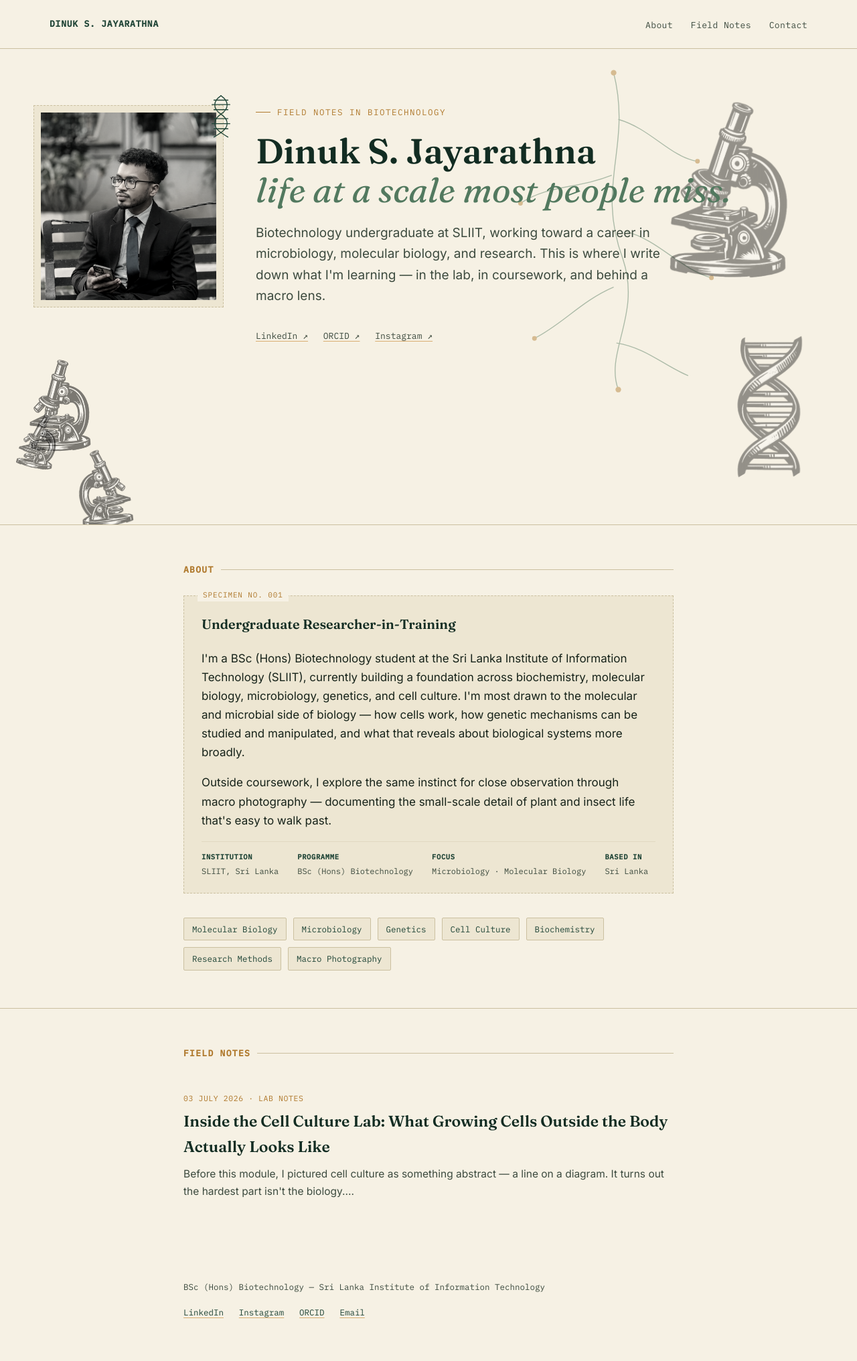
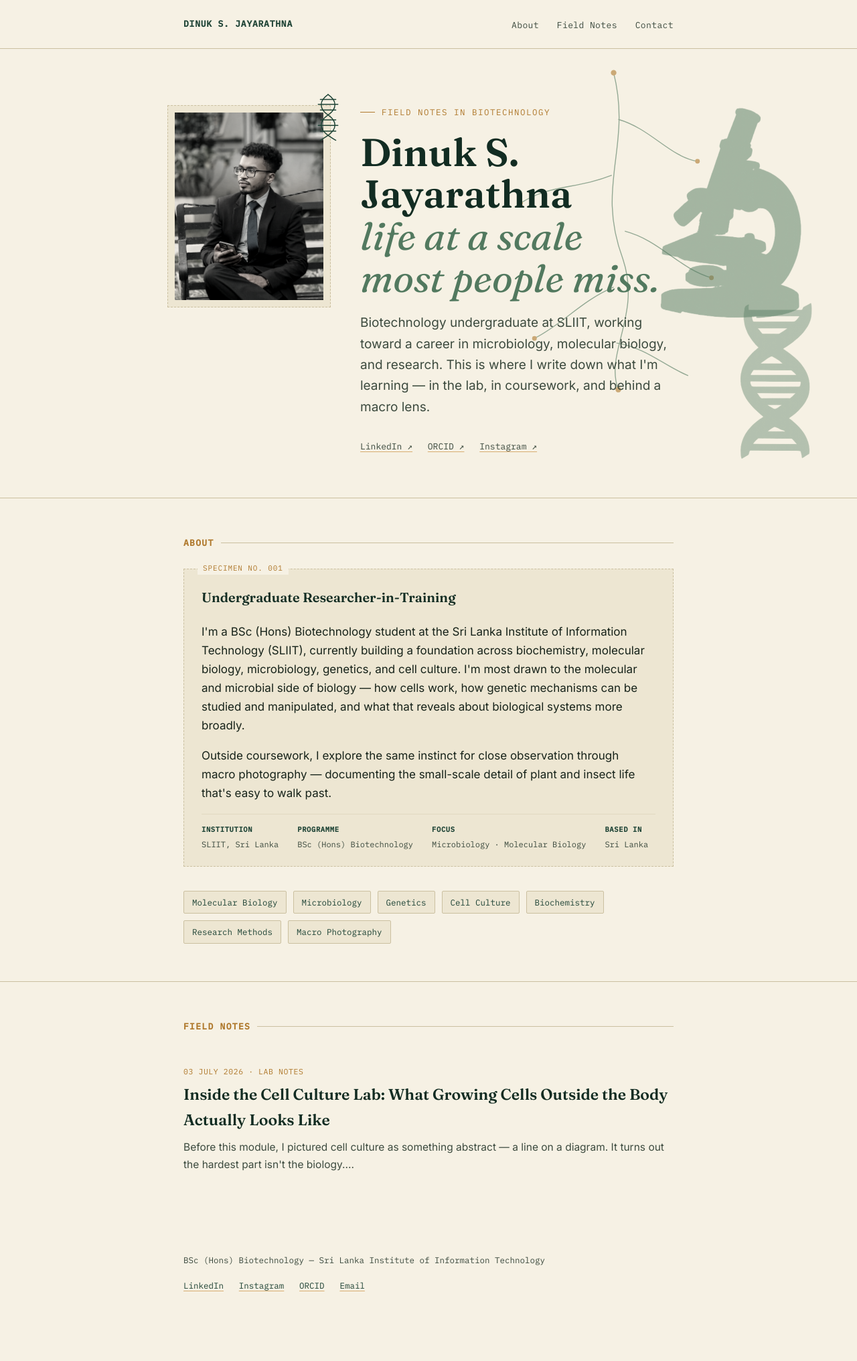
Before and after one commit to DinukSJayarathna/test-10, a Jekyll site: the page built from index.html, in a window 1280 px wide. Shown: the whole page at 67% size. Built offline with Jekyll 4.4.1, drawn with Linux system fonts in a browser that asks for light colours; after the commit the page ends 1992 px from its top, so only the background shows below that.

Commit message:
Add files via upload

```diff
--- a/assets/css/style.css
+++ b/assets/css/style.css
@@ -61,7 +61,6 @@
 }
 
 .site-header .wrap {
-  max-width: 1180px;
   display: flex;
   justify-content: space-between;
   align-items: center;
@@ -106,7 +105,7 @@
   right: -40px;
   width: 640px;
   height: 640px;
-  opacity: 0.45;
+  opacity: 0.6;
   z-index: 0;
   pointer-events: none;
 }
@@ -114,36 +113,35 @@
 .hero-bg-icon {
   position: absolute;
   z-index: 0;
-  opacity: 0.4;
+  opacity: 0.5;
   pointer-events: none;
-  filter: grayscale(100%);
 }
 
 .hero-bg-microscope {
-  width: 250px;
+  width: 300px;
   height: auto;
-  top: 6px;
-  right: 60px;
+  top: 0px;
+  right: 30px;
 }
 
 .hero-bg-dna {
-  width: 190px;
+  width: 210px;
   height: auto;
-  bottom: 0px;
-  right: 30px;
+  bottom: -20px;
+  right: 10px;
+  opacity: 0.4;
 }
 
-@media (max-width: 1000px) {
+@media (max-width: 900px) {
   .hero-bg-icon { display: none; }
 }
 
 .hero-grid {
   position: relative;
   z-index: 1;
-  max-width: 1180px;
   display: grid;
-  grid-template-columns: 260px 1fr;
-  gap: 48px;
+  grid-template-columns: 220px 1fr;
+  gap: 44px;
   align-items: start;
 }
 
@@ -175,53 +173,15 @@
 
 .icon-dna-small {
   position: absolute;
-  top: -18px;
-  right: -16px;
-  width: 38px;
+  top: -20px;
+  right: -18px;
+  width: 42px;
   height: auto;
 }
 
 .icon-accent {
   display: block;
-  opacity: 0.9;
-}
-
-.icon-bacteria-side {
-  display: none;
-}
-
-.hero-bacteria-cluster {
-  position: relative;
-  margin: 40px 0 0 -30px;
-  height: 220px;
-  pointer-events: none;
-}
-
-.hero-bacteria-cluster img {
-  position: absolute;
-  opacity: 0.5;
-  filter: grayscale(100%);
-}
-
-.bacteria-1 {
-  width: 130px;
-  top: 0;
-  left: 6px;
-  transform: rotate(-4deg);
-}
-
-.bacteria-2 {
-  width: 78px;
-  top: 96px;
-  left: 0px;
-  transform: rotate(10deg);
-}
-
-.bacteria-3 {
-  width: 110px;
-  top: 140px;
-  left: 78px;
-  transform: rotate(-6deg) scaleX(-1);
+  opacity: 0.92;
 }
 
 @media (max-width: 640px) {
@@ -229,10 +189,9 @@
     grid-template-columns: 1fr;
   }
   .hero-photo-col {
-    width: 220px;
+    width: 170px;
     margin: 0 auto 8px;
   }
-  .hero-bacteria-cluster { display: none; }
 }
 
 .eyebrow {
@@ -258,16 +217,10 @@
 .hero h1 {
   font-family: var(--font-display);
   font-weight: 600;
-  font-size: clamp(32px, 4.4vw, 52px);
-  line-height: 1.12;
+  font-size: clamp(38px, 6vw, 58px);
+  line-height: 1.08;
   margin: 0 0 20px;
   color: var(--forest-deep);
-  white-space: nowrap;
-}
-
-.hero h1 em {
-  display: block;
-  white-space: normal;
 }
 
 .hero h1 em {
@@ -493,10 +446,6 @@
 /* ============================================
    Responsive
    ============================================ */
-@media (max-width: 480px) {
-  .hero h1 { white-space: normal; font-size: clamp(28px, 8vw, 38px); }
-}
-
 @media (max-width: 560px) {
   .hero { padding: 56px 0 44px; }
   .hero-veins { width: 300px; height: 300px; top: -20px; right: -100px; }
--- a/index.html
+++ b/index.html
@@ -22,8 +22,8 @@
     </g>
   </svg>
 
-  <img class="hero-bg-icon hero-bg-microscope" src="{{ '/assets/img/microscope.png' | relative_url }}" alt="">
-  <img class="hero-bg-icon hero-bg-dna" src="{{ '/assets/img/dna.png' | relative_url }}" alt="">
+  <img class="hero-bg-icon hero-bg-microscope" src="{{ '/assets/img/microscope-tint.png' | relative_url }}" alt="">
+  <img class="hero-bg-icon hero-bg-dna" src="{{ '/assets/img/dna-tint.png' | relative_url }}" alt="">
 
   <div class="wrap hero-grid">
     <div class="hero-photo-col">
@@ -42,11 +42,6 @@
             <line x1="9" y1="55" x2="31" y2="55"/>
           </g>
         </svg>
-      </div>
-      <div class="hero-bacteria-cluster" aria-hidden="true">
-        <img class="bacteria-1" src="{{ '/assets/img/bacteria.png' | relative_url }}" alt="">
-        <img class="bacteria-2" src="{{ '/assets/img/bacteria.png' | relative_url }}" alt="">
-        <img class="bacteria-3" src="{{ '/assets/img/bacteria.png' | relative_url }}" alt="">
       </div>
     </div>
 
```
Also changed, not shown: assets/img/dna-tint.png (added), assets/img/microscope-tint.png (added).
